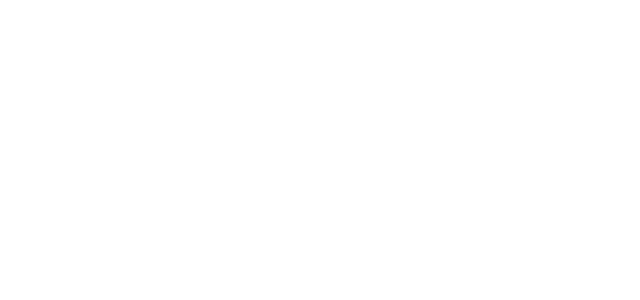
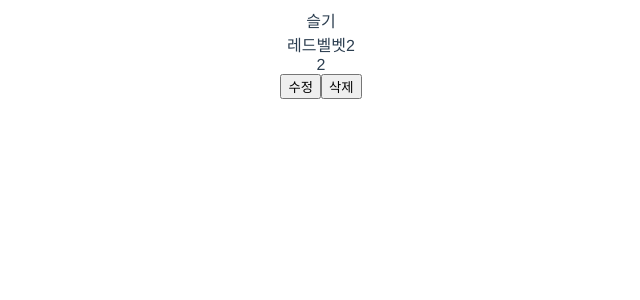
Before and after one commit to Jungea/git_test1, a Vue app in the folder board/: page /detail/1 in a window 1280 px wide. Shown: the top 300 px of the page, without its empty margins (319-959 px from the left). Built offline with nearby package versions, Linux system fonts and the light colour scheme.

Commit message:
게시판 delete, update 기능

```diff
--- a/board/src/components/Create.vue
+++ b/board/src/components/Create.vue
@@ -3,19 +3,22 @@
         <input type="text" v-model="writer" placeholder="글쓴이" />
         <input type="text" v-model="title" placeholder="제목" />
         <textarea v-model="content" placeholder="내용"></textarea>
-        <button @click="write">작성</button>
+        <button @click="index !== undefined ? update() : write()">{{index != undefined ? '수정': '작성'}}</button>
     </div>
 </template>
 <script>
 import data from '@/data'
+
 export default {
     name: 'Create',
     data() {
+        const index = this.$route.params.contentId;
         return {
             data: data,
-            writer: '',
-            title: '',
-            content: '',
+            index: index,
+            writer: index !== undefined ? data[index].writer: '',
+            title: index !== undefined ? data[index].title: '',
+            content: index !== undefined ? data[index].content: '',
         }
     },
     methods: {
@@ -28,6 +31,15 @@
             this.$router.push({
                 path: '/'
             })
+        },
+        update() {
+            data[this.index].writer = this.writer;
+            data[this.index].title = this.title;
+            data[this.index].content = this.content;
+
+            this.$router.push({
+                path: '/'
+            })
         }
     }
 }
--- /dev/null
+++ b/board/src/components/Detail.vue
@@ -0,0 +1,38 @@
+<template>
+    <div>
+        <div>{{data.writer}}</div>
+        <div>{{data.title}}</div>
+        <div>{{data.content}}</div>
+        <button @click="updateData">수정</button>
+        <button @click="deleteData">삭제</button>
+   </div>
+</template>
+<script>
+import data from '@/data'
+export default {
+    name: 'Detail',
+    data() {
+        const index = this.$route.params.contentId;
+        return {
+            data: data[index],
+            index: index,
+        }
+    },
+    methods: {
+        deleteData() {
+            data.splice(this.index, 1);
+            this.$router.push({
+                path: '/'
+            })
+        },
+        updateData() {
+            this.$router.push({
+                name: 'Create', //이때 path가 아니다.
+                params: {
+                    contentId: this.index
+                }
+            })
+        }
+    }
+}
+</script>
--- a/board/src/components/Read.vue
+++ b/board/src/components/Read.vue
@@ -2,11 +2,11 @@
     <div>
         <table>
             <tr>
-                <td>글쓴이</td>
-                <td>제목</td>
-                <td>내용</td>
+                <th>글쓴이</th>
+                <th>제목</th>
+                <th>내용</th>
             </tr>
-            <tr :key="index" v-for="(value,index) in data">
+            <tr :key="index" v-for="(value,index) in data" @click="detail(index)">
                 <td>{{value.writer}}</td>
                 <td>{{value.title}}</td>
                 <td>{{value.content}}</td>
@@ -31,7 +31,20 @@
             this.$router.push({
                 path: 'create'
             })
+        },
+        detail(index) {
+            this.$router.push({
+                name: 'Detail', //이때 path가 아니다.
+                params: {
+                    contentId: index
+                }
+            })
         }
     }
 }
 </script>
+<style scoped>
+ td {
+     cursor: pointer;
+ }
+</style>
--- a/board/src/router/index.js
+++ b/board/src/router/index.js
@@ -2,6 +2,7 @@
 import VueRouter from 'vue-router'
 import Read from '@/components/Read'
 import Create from '@/components/Create'
+import Detail from '@/components/Detail'
 
 Vue.use(VueRouter)
 
@@ -12,9 +13,14 @@
     component: Read
   },
   {
-    path: '/create',
+    path: '/create/:contentId?',  //?는 있어도 그만 없어도 그만
     name: 'Create',
     component: Create
+  },
+  {
+    path: '/detail/:contentId',
+    name: 'Detail',
+    component: Detail
   },
 
 ]
```
